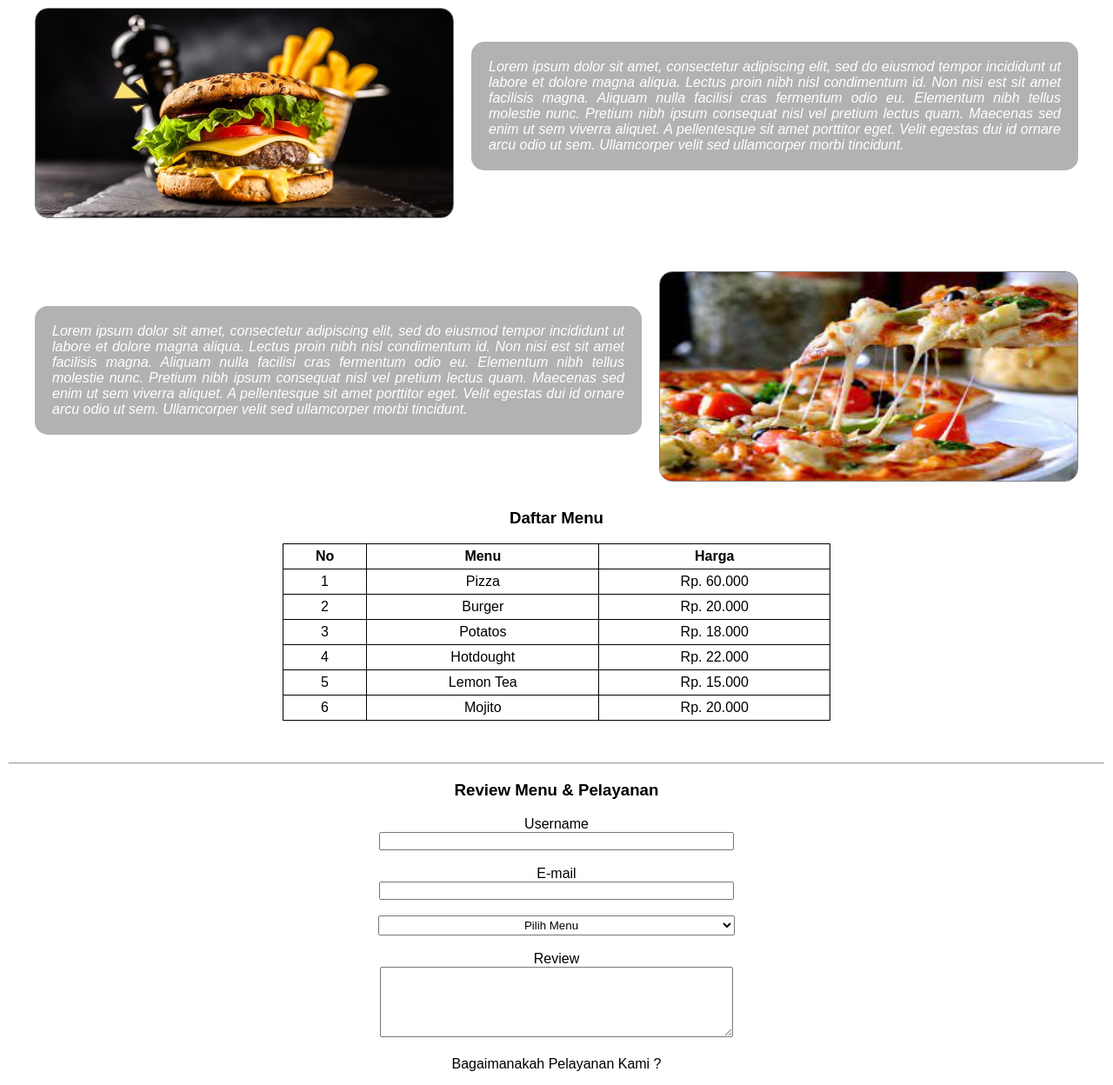
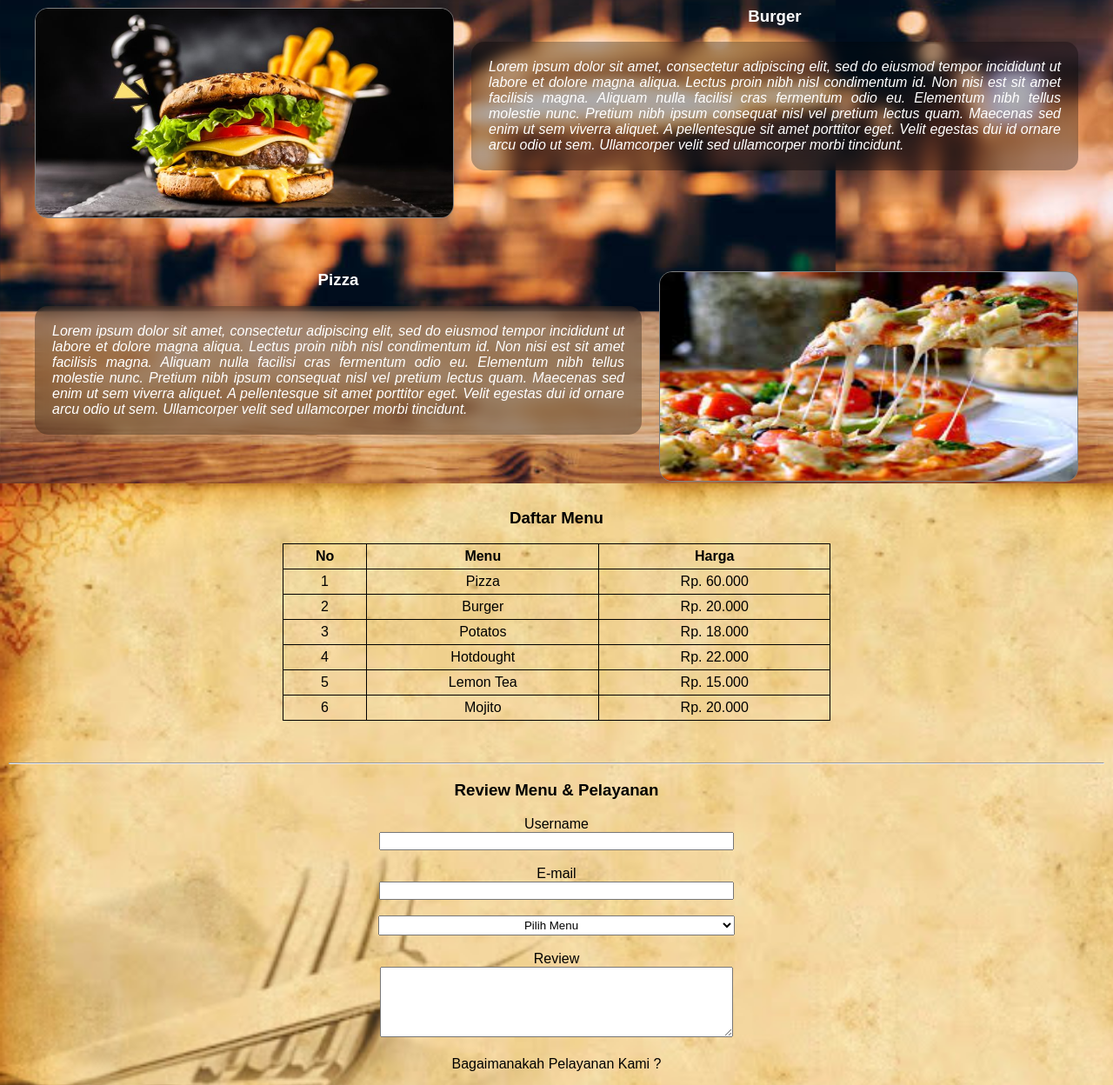
Before and after one commit to dwidhanis/instarest, a plain HTML site: page index.html in a window 1280 px wide. Shown: the part 94-1342 px from the top of the page at 87% size. Drawn offline with Linux system fonts and the light colour scheme; the site is published under a folder, as on GitHub Pages, so addresses that start at the root find nothing.

Commit message:
Update style.css

```diff
--- a/style.css
+++ b/style.css
@@ -5,13 +5,13 @@ body {
 
 .container {
     color: white;
-    background-image: url(/background.jpg);
+    background-image: url(background.jpg);
     background-size: contain;
 }
 
 .content {
     padding: 10px;
-    background-image: url(/menu.jpg);
+    background-image: url(menu.jpg);
     background-size:cover;
 }
 
```
